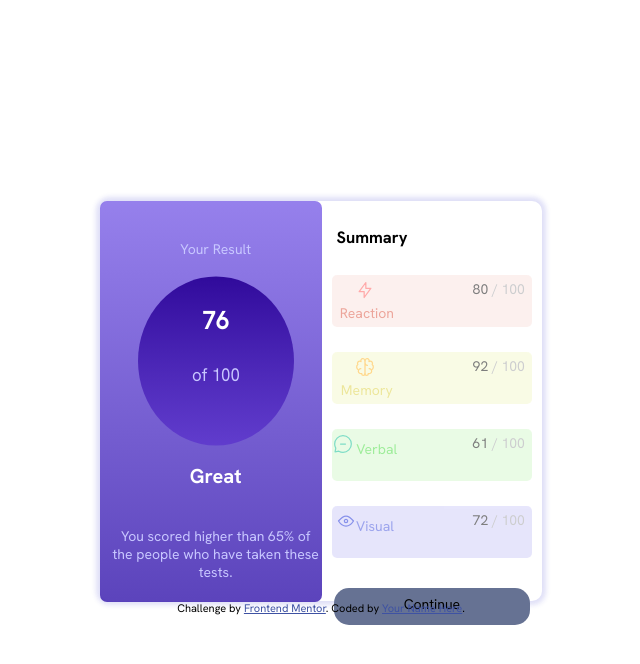
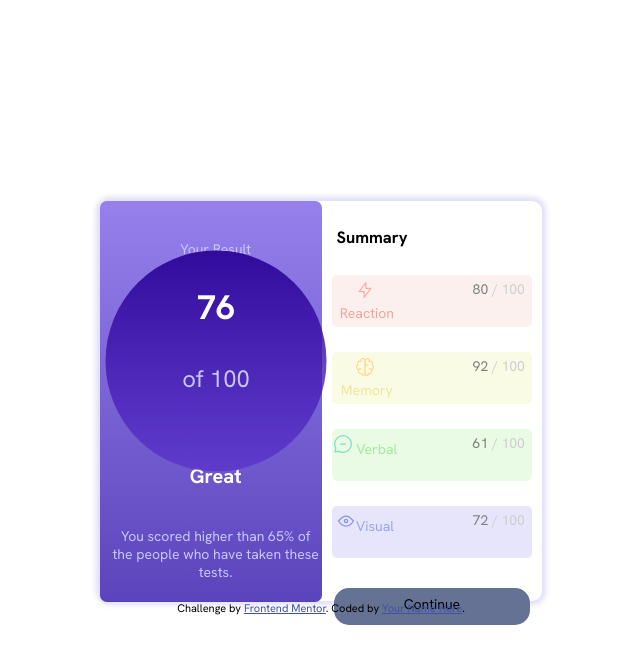
Before and after one commit to yommieq/bug-free-engine, a plain HTML site: page index.html in a window 1280 px wide. In both pictures the pointer is over the element 534 px from the left and 360 px from the top of the page. Shown: the whole page, without its empty margins (319-959 px from the left). Drawn offline with Linux system fonts and the light colour scheme.

Commit message:
Update index.html

```diff
--- a/index.html
+++ b/index.html
@@ -66,7 +66,7 @@
       transition: transform 1s ease;
     }
     #avg-sum:hover{
-      transform: scale(1.2,1.3);
+      transform: scale(1.7);
     }
     #wht{
       color: white;
```
